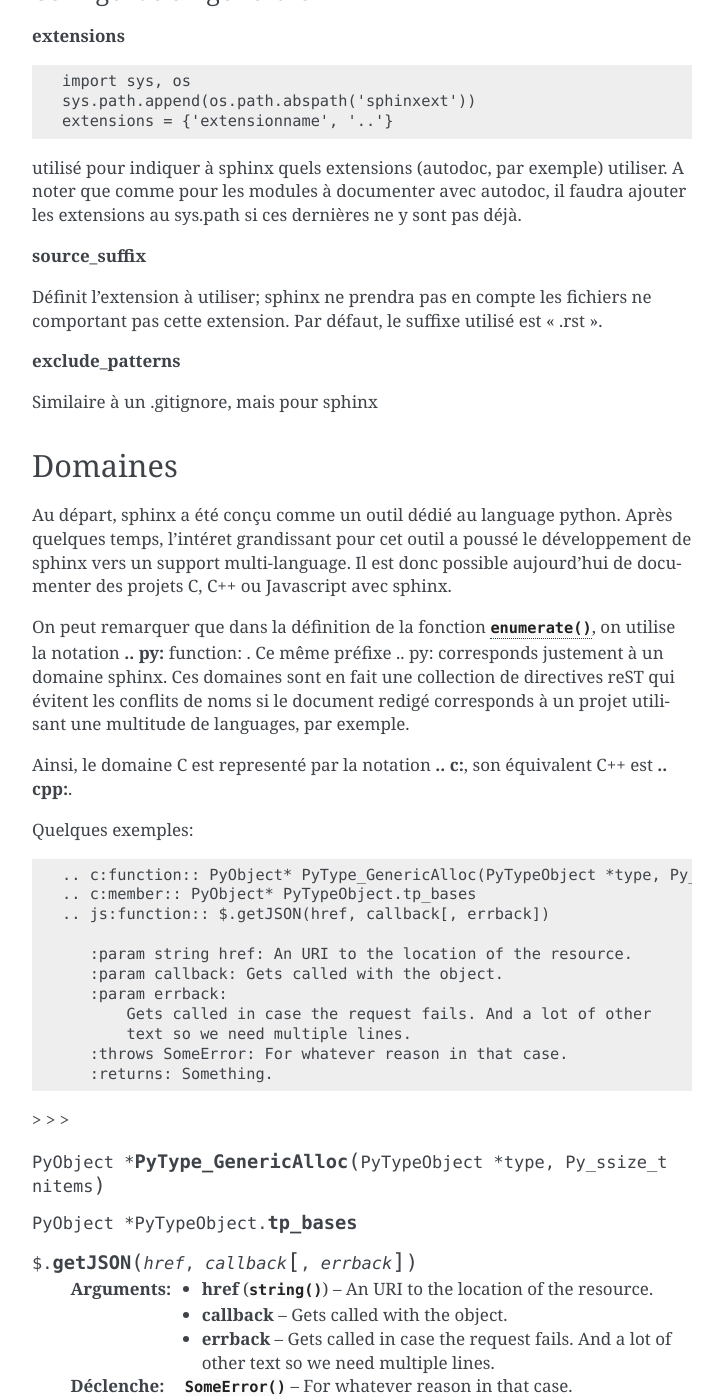
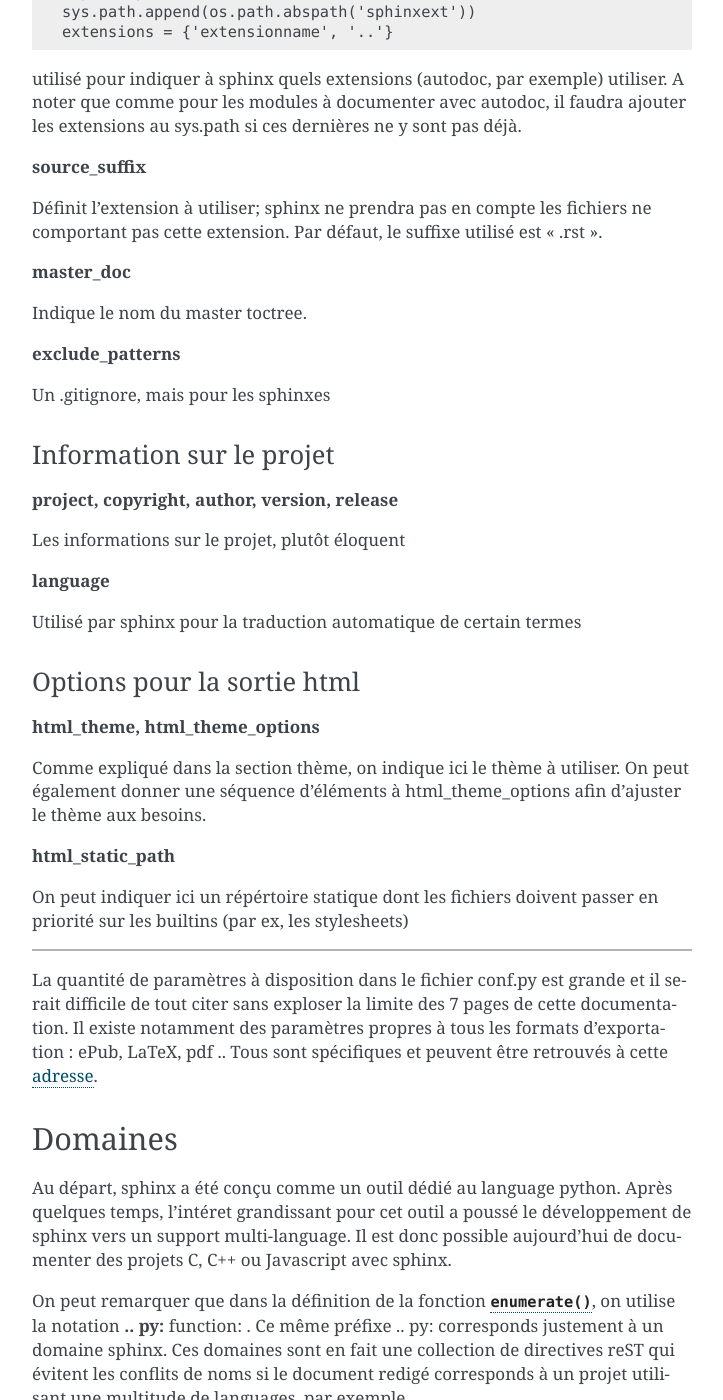
Before and after one commit to HE-Arc/livre-python, a Sphinx documentation site: the page built from source/sphinx/index.rst, in a window 1280 px wide and 1400 px high, scrolled down 9503 px. Shown: the whole window, without its empty margins (388-1111 px from the left). Built offline with Sphinx 7.4.7, drawn with Linux system fonts in a browser that asks for light colours; some of the changed text lies outside the part shown.

Commit message:
Added conf file section, #hitravis

```diff
--- a/source/sphinx/index.rst
+++ b/source/sphinx/index.rst
@@ -1,17 +1,10 @@
 Sphinx
 ======
 
-Guillaume Noguera [#gn]_
+Par Guillaume Noguera [#gn]_
 
 Introduction
 ------------
-
-Guillaume Noguera [#gn]_
-
-Introduction
-------------
-
-
 
 :py:mod:`sphinx` `(site officiel) <http://www.sphinx-doc.org/>`_ est un générateur de documentation python libre (Licence `BSD <https://en.wikipedia.org/wiki/BSD_licenses>`_).
 Sphinx se charge de convertir un ensemble de sources `reSt <http://docutils.sourceforge.net/rst.html>`_ vers différents formats (LaTeX, PDF, Epub), en produisant les indices et références internes automatiquement.
@@ -282,6 +275,7 @@ Le résultat :
 
 The :py:func:`enumerate` function can be used for ...
 
+Il est à noter que la recherche générée par sphinx renvoie également aux définitions de fonctions.
 Un référencement systématique me semble être une bonne pratique. La navigation est plus fluide et on évite ainsi des ctrl-f inutiles :)
 
 Autodoc
@@ -364,11 +358,40 @@ utilisé pour indiquer à sphinx quels extensions (autodoc, par exemple) utilise
 Définit l'extension à utiliser; sphinx ne prendra pas en compte les fichiers ne comportant pas cette extension.
 Par défaut, le suffixe utilisé est ".rst".
 
+**master_doc**
+
+Indique le nom du master toctree.
+
 **exclude_patterns**
 
-Similaire à un .gitignore, mais pour sphinx
+Un .gitignore, mais pour les sphinxes
 
+Information sur le projet
+~~~~~~~~~~~~~~~~~~~~~~~~~
 
+**project, copyright, author, version, release**
+
+Les informations sur le projet, plutôt éloquent
+
+**language**
+
+Utilisé par sphinx pour la traduction automatique de certain termes
+
+Options pour la sortie html
+~~~~~~~~~~~~~~~~~~~~~~~~~~~
+
+**html_theme, html_theme_options**
+
+Comme expliqué dans la section thème, on indique ici le thème à utiliser.
+On peut également donner une séquence d'éléments à html_theme_options afin d'ajuster le thème aux besoins.
+
+**html_static_path**
+
+On peut indiquer ici un répértoire statique dont les fichiers doivent passer en priorité sur les builtins (par ex, les stylesheets)
+
+>>>>>>>>>>>>>>>>
+
+La quantité de paramètres à disposition dans le fichier conf.py est grande et il serait difficile de tout citer sans exploser la limite des 7 pages de cette documentation. Il existe notamment des paramètres propres à tous les formats d'exportation : ePub, LaTeX, pdf .. Tous sont spécifiques et peuvent être retrouvés à cette `adresse <http://www.sphinx-doc.org/en/stable/config.html>`_.
 
 Domaines
 --------
@@ -452,4 +475,4 @@ J'encourage donc mes éventuels lecteurs à s'y intéresser, quand bien même il
    :alt: sphinx
    :align: center
 
-.. [#gn] <guillaume.noguera@he-arc.ch>
+.. [#gn] <guillaume.noguera@he-arc.ch> ou <guillaume.noguera@gmail.com> pour les trucs moins corpo
```
